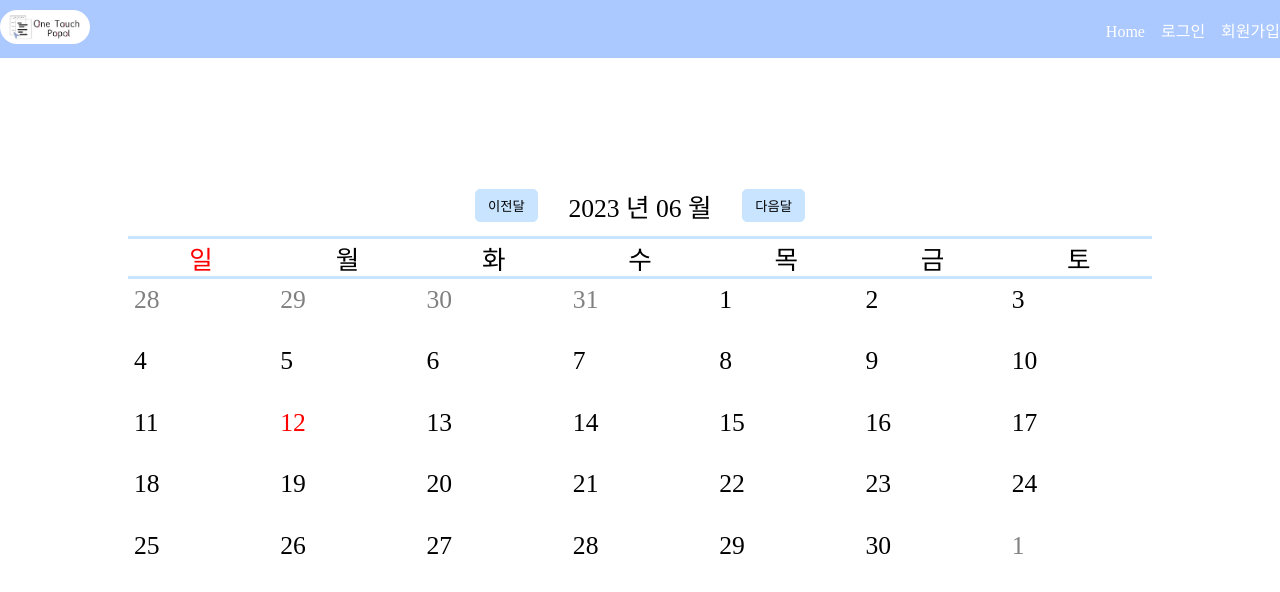
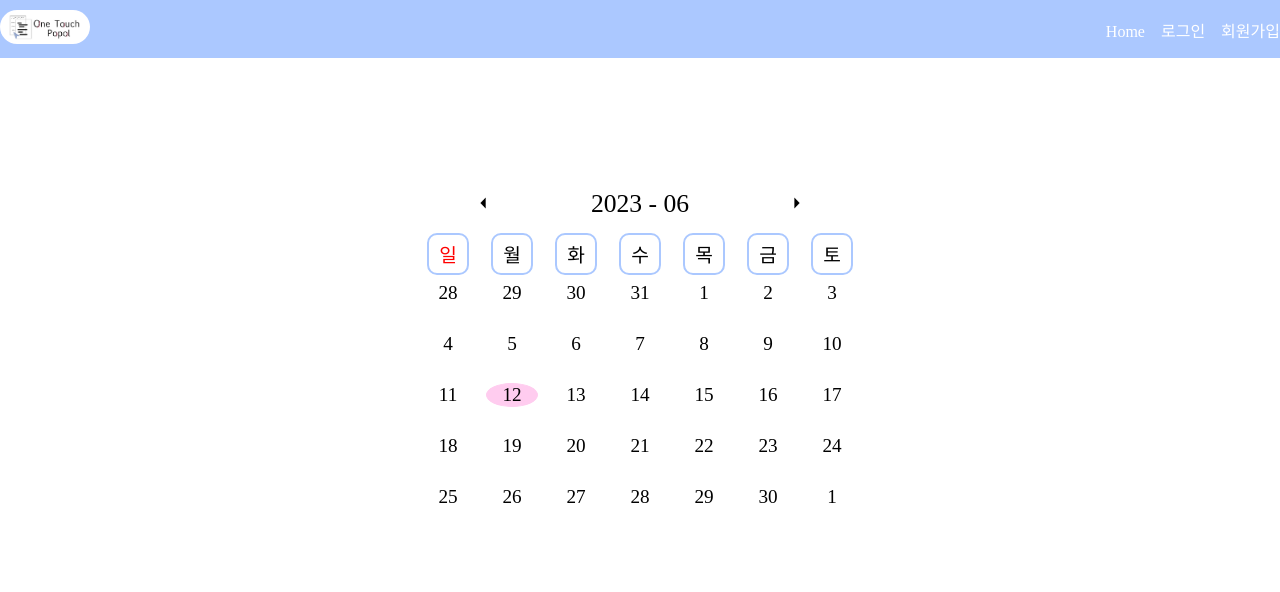
Before and after one commit to ONE-TOUCH-POPOL/FrontEnd, a React (Create React App) app: page / in a window 1280 px wide. Shown: the top 592 px of the page. Built offline with nearby package versions, Linux system fonts and the light colour scheme; a web font is replaced by a local one.

Commit message:
style : small calendar 전반적인 css를 figma와 비슷하게 적용

```diff
--- a/src/components/calendar/Calendar.styled.jsx
+++ b/src/components/calendar/Calendar.styled.jsx
@@ -4,16 +4,13 @@ const StyledCalendar = styled.button``;
 
 const CalendarStyle = styled.div.attrs((props) => ({}))`
   ${(props) => {
-    const lightblue = "#c8e4ff";
-    // const red = "#ff4d7c";
-    const black = "black";
     return css`
       display: flex;
       justify-content: center;
       .calendar {
         padding-top: 10px;
-        height: 50vh;
-        width: 100%;
+        /* height: 56vh; */
+        width: 56vh;
         font-size: 1.5vh;
       }
       .calendar_head {
@@ -25,19 +22,13 @@ const CalendarStyle = styled.div.attrs((props) => ({}))`
         .calendar_button {
           cursor: pointer;
           margin: 5px;
-          margin-right: 10px;
-          margin-left: 10px;
-          color: ${black};
-          background: ${lightblue};
-          padding: 0.375rem 0.75rem;
-          border: 1px solid ${lightblue};
-          border-radius: 5px;
+          background: white;
         }
         .calendar_head_text {
-          width: 18%;
           display: flex;
           justify-content: center;
           font-size: 2vw;
+          margin: 0 20%;
         }
       }
 
@@ -51,15 +42,18 @@ const CalendarStyle = styled.div.attrs((props) => ({}))`
           width: 100%;
           height: 100%;
           .calendar_body_head {
-            border-top: 3px solid ${lightblue};
-            border-bottom: 3px solid ${lightblue};
-
             display: flex;
             .calendar_body_head_days {
               display: flex;
               justify-content: center;
               width: 100%;
-              font-size: 2vw;
+              font-size: 1.5vw;
+
+              .calendar_body_head_day {
+                border: 2px solid #abc8ff;
+                border-radius: 10px;
+                padding: 5px 10px;
+              }
             }
           }
 
@@ -77,22 +71,33 @@ const CalendarStyle = styled.div.attrs((props) => ({}))`
 `;
 const Days_style = styled.div.attrs((props) => ({}))`
   ${(props) => {
-    const bgColor = props.colors.bgcolor ? "#ff4d7c" : "lightblue";
+    // const bgColor = props.colors.bgcolor ? "#ff4d7c" : "white";
     let days_color = "white";
     return css`
       background-color: ${days_color};
       cursor: pointer;
       display: flex;
       flex-direction: column;
-      /* border: 2px solid ${bgColor};
-      border-radius: 5px; */
       margin: 5px;
       width: 100%;
       height: 100%;
-      text-align: initial;
-      font-size: 2vw;
+      /* text-align: initial; */
+      font-size: 1.5vw;
       padding: 1px;
     `;
   }};
 `;
-export { StyledCalendar, Days_style, CalendarStyle };
+
+const Day_style = styled.span.attrs((props) => ({}))`
+  ${(props) => {
+    const bgColor = props.colors.bgcolor ? "#FFCCEF" : "white";
+    // console.log(bgColor);
+    return css`
+      background-color: ${bgColor};
+      border: 1.5px solid ${bgColor};
+      border-radius: 50%;
+    `;
+  }};
+`;
+
+export { StyledCalendar, Days_style, CalendarStyle, Day_style };
--- a/src/components/calendar/calendar.jsx
+++ b/src/components/calendar/calendar.jsx
@@ -1,6 +1,6 @@
 /* eslint-disable */
 import React, { useState } from "react";
-import { CalendarStyle, StyledCalendar, Days_style } from "./Calendar.styled";
+import { CalendarStyle, StyledCalendar, Days_style, Day_style } from "./Calendar.styled";
 import moment from "moment";
 
 const Day_kor = () => {
@@ -8,14 +8,40 @@ const Day_kor = () => {
     <>
       <div className="calendar_body_head">
         <div style={{ color: "red" }} className="calendar_body_head_days">
-          일
+          <div />
+          <div className="calendar_body_head_day">일</div>
+          <div />
         </div>
-        <div className="calendar_body_head_days">월</div>
-        <div className="calendar_body_head_days">화</div>
-        <div className="calendar_body_head_days">수</div>
-        <div className="calendar_body_head_days">목</div>
-        <div className="calendar_body_head_days">금</div>
-        <div className="calendar_body_head_days">토</div>
+        <div className="calendar_body_head_days">
+          <div />
+          <div className="calendar_body_head_day">월</div>
+          <div />
+        </div>
+        <div className="calendar_body_head_days">
+          <div />
+          <div className="calendar_body_head_day">화</div>
+          <div />
+        </div>
+        <div className="calendar_body_head_days">
+          <div />
+          <div className="calendar_body_head_day">수</div>
+          <div />
+        </div>
+        <div className="calendar_body_head_days">
+          <div />
+          <div className="calendar_body_head_day">목</div>
+          <div />
+        </div>
+        <div className="calendar_body_head_days">
+          <div />
+          <div className="calendar_body_head_day">금</div>
+          <div />
+        </div>
+        <div className="calendar_body_head_days">
+          <div />
+          <div className="calendar_body_head_day">토</div>
+          <div />
+        </div>
       </div>
     </>
   );
@@ -55,7 +81,16 @@ const CalendarComp = ({ time }) => {
 
             return (
               <Days_style colors={colors} key={index}>
-                <span style={{ color: colors.color }}>{days.format("D")}</span>
+                <Day_style colors={colors} key={index}>
+                  {days.format("D")}
+                </Day_style>
+                {/* <span
+                  style={{
+                    color: colors.color,
+                  }}
+                >
+                  {days.format("D")}
+                </span> */}
               </Days_style>
             );
           })}
@@ -70,6 +105,7 @@ const Calendar = ({ ...props }) => {
   return (
     <CalendarStyle {...props}>
       <div className="calendar">
+        {/* calendar head : < 년 월 > start  */}
         <div className="calendar_head">
           <button
             className="calendar_button"
@@ -77,24 +113,29 @@ const Calendar = ({ ...props }) => {
               setMoment((prev) => prev.clone().subtract(1, "month"));
             }}
           >
-            이전달
+            <img src="/img/arrow_left.png" style={{ height: "2vw", weight: "2vw" }} />
           </button>
-          <div className="calendar_head_text">{today.format("YYYY 년 MM 월")}</div>
+          <div className="calendar_head_text">{today.format("YYYY - MM ")}</div>
+
           <button
             className="calendar_button"
             onClick={() => {
               setMoment((prev) => prev.clone().add(1, "month"));
             }}
           >
-            다음달
+            <img src="/img/arrow_right.png" style={{ height: "2vw", weight: "2vw" }} />
           </button>
         </div>
+        {/* calendar head : < 년 월 > end  */}
+
+        {/* calendar body start  */}
         <div className="calendar_body">
           <div className="calendar_body_box">
             <Day_kor />
             <CalendarComp time={today} />
           </div>
         </div>
+        {/* calendar body end  */}
       </div>
     </CalendarStyle>
   );
```
Also changed, not shown: src/pages/home/index.jsx (+8 -0 lines), public/img/arrow_left.png (added), public/img/arrow_right.png (added).
